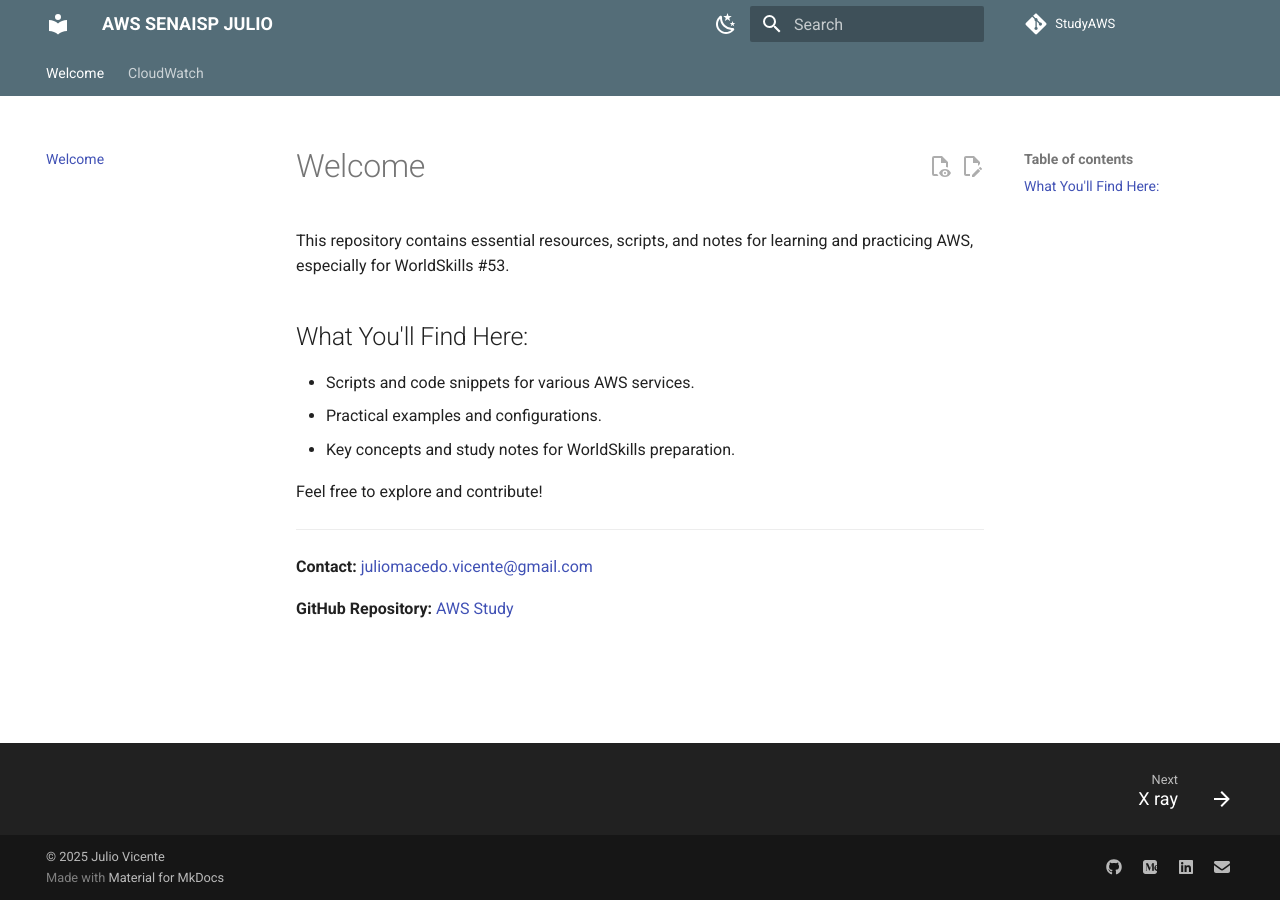
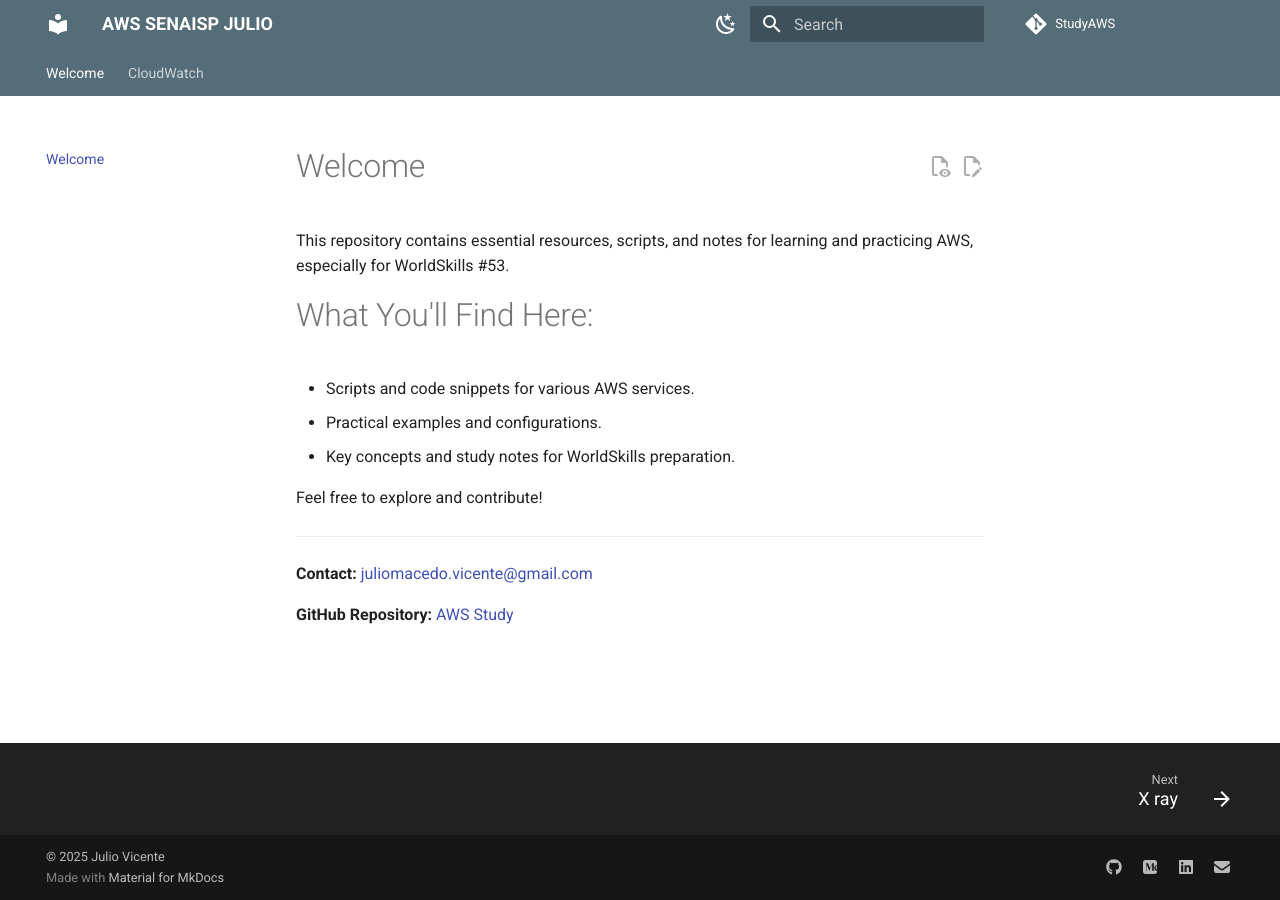
Before and after one commit to Julio-vincente/studyAWS, an MkDocs documentation site: the page built from docs/index.md, in a window 1280 px wide. Built offline with MkDocs 1.6.1 and Material for MkDocs 9.7.7, drawn with Linux system fonts in a browser that asks for light colours; comment, search, counter and statistics services are not loaded.

Commit message:
docs: fix index.md

```diff
--- a/docs/index.md
+++ b/docs/index.md
@@ -2,7 +2,7 @@
 
 This repository contains essential resources, scripts, and notes for learning and practicing AWS, especially for WorldSkills #53.
 
-## What You'll Find Here:
+# What You'll Find Here:
 
 - Scripts and code snippets for various AWS services.
 - Practical examples and configurations.
```
